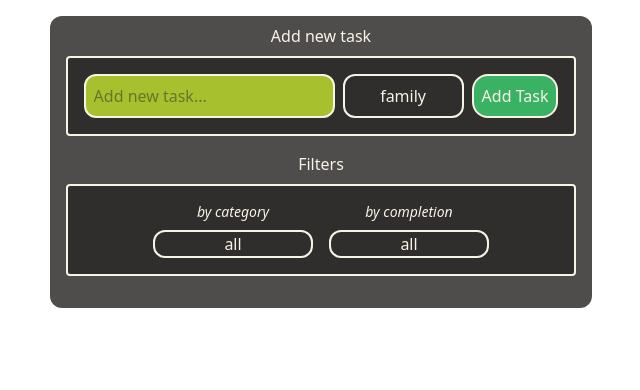
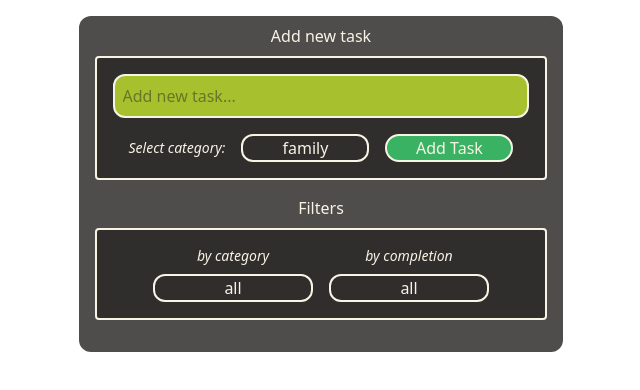
Before and after one commit to Belan-Mihail/ToDoApp, a React (Vite) app: page / in a window 1280 px wide. Shown: the top 390 px of the page, without its empty margins (319-959 px from the left). Built offline with nearby package versions, Linux system fonts and the light colour scheme.

Commit message:
edit Todo Form elements JSX and styles

```diff
--- a/src/components/TodoForm.tsx
+++ b/src/components/TodoForm.tsx
@@ -27,15 +27,22 @@ const TodoForm:React.FC = () => {
     <div className='flex items-center justify-center text-center mt-2'>
         <h3>Add new task</h3>
     </div>
-    <form onSubmit={handleSubmit} className='p-4 mx-4 mt-2 flex gap-2 border-[#f8f4e5] border-2 rounded bg-[#292626cc]'>
+    <form onSubmit={handleSubmit} className='p-4 mx-4 mt-2 flex flex-col gap-2 border-[#f8f4e5] border-2 rounded bg-[#292626cc]'>
       <input type="text" value={task} onChange={(e) => setTask(e.target.value)} placeholder='Add new task...' className='p-2 border-[#f8f4e5] border-2 bg-[#c5e62fcc] rounded-xl text-[#020920cc]'/>
-      <select value={category} onChange={(e) => setCategory(e.target.value as 'family' | 'work' | 'private')} className='px-8 border-[#f8f4e5] border-2 rounded-xl'>
+      <div className='flex justify-around mt-2 mx-4 gap-4'>
+        <div className='flex  justify-around gap-4 items-center'>
+          <h4 className='text-sm italic'>Select category:</h4>
+          <select value={category} onChange={(e) => setCategory(e.target.value as 'family' | 'work' | 'private')} className='w-[8rem]  border-[#f8f4e5] border-2 rounded-xl'>
 
         <option className='bg-[#292626cc] text-left' value="family">family</option>
         <option className='bg-[#292626cc] text-left' value="work">work</option>
         <option className='bg-[#292626cc] text-left' value="private">private</option>
       </select>
-      <button type='submit' className='p-2 border-[#f8f4e5] border-2 rounded-2xl bg-[#3dd472cc]'>Add Task</button>
+        </div>
+
+      <button type='submit' className='w-[8rem] border-[#f8f4e5] border-2 rounded-2xl bg-[#3dd472cc]'>Add Task</button>
+      </div>
+
     </form>
     </>
 
```
